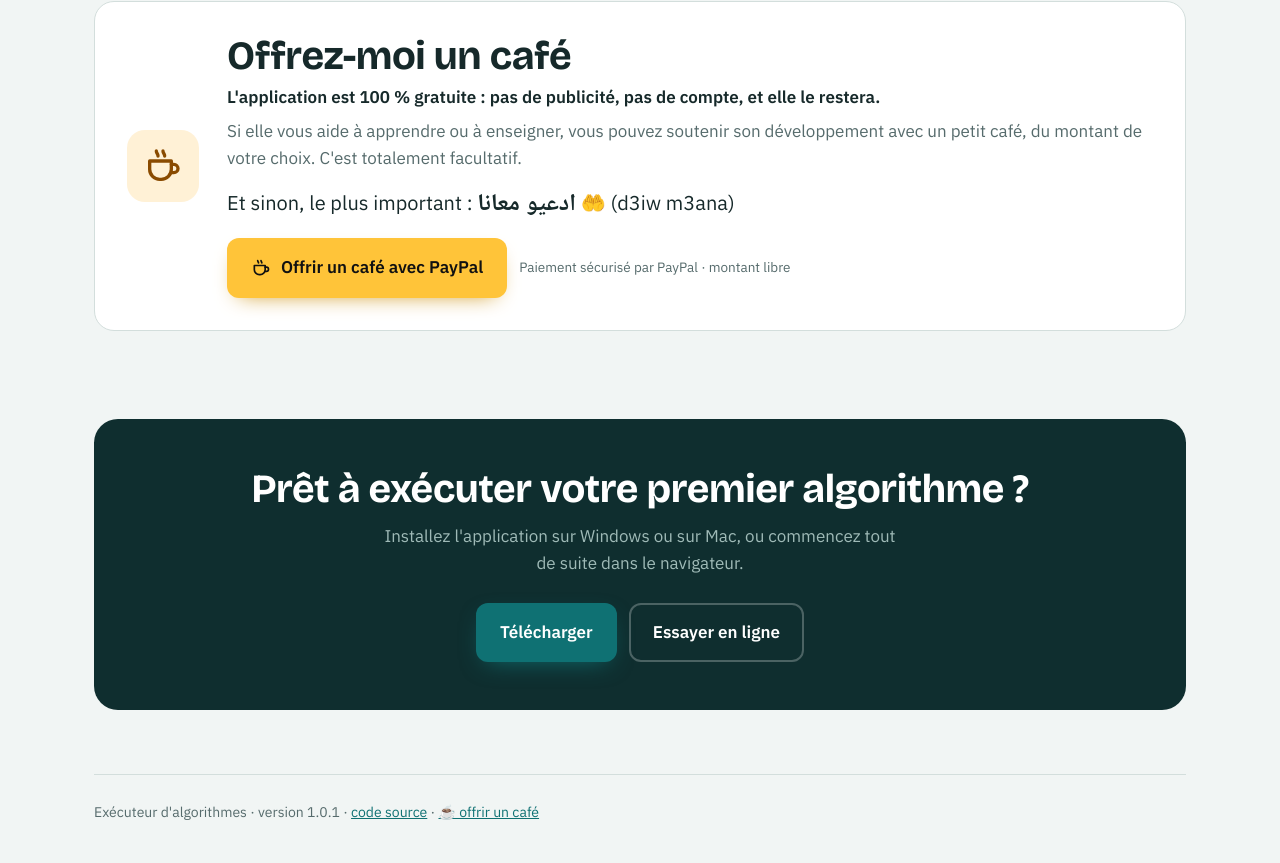
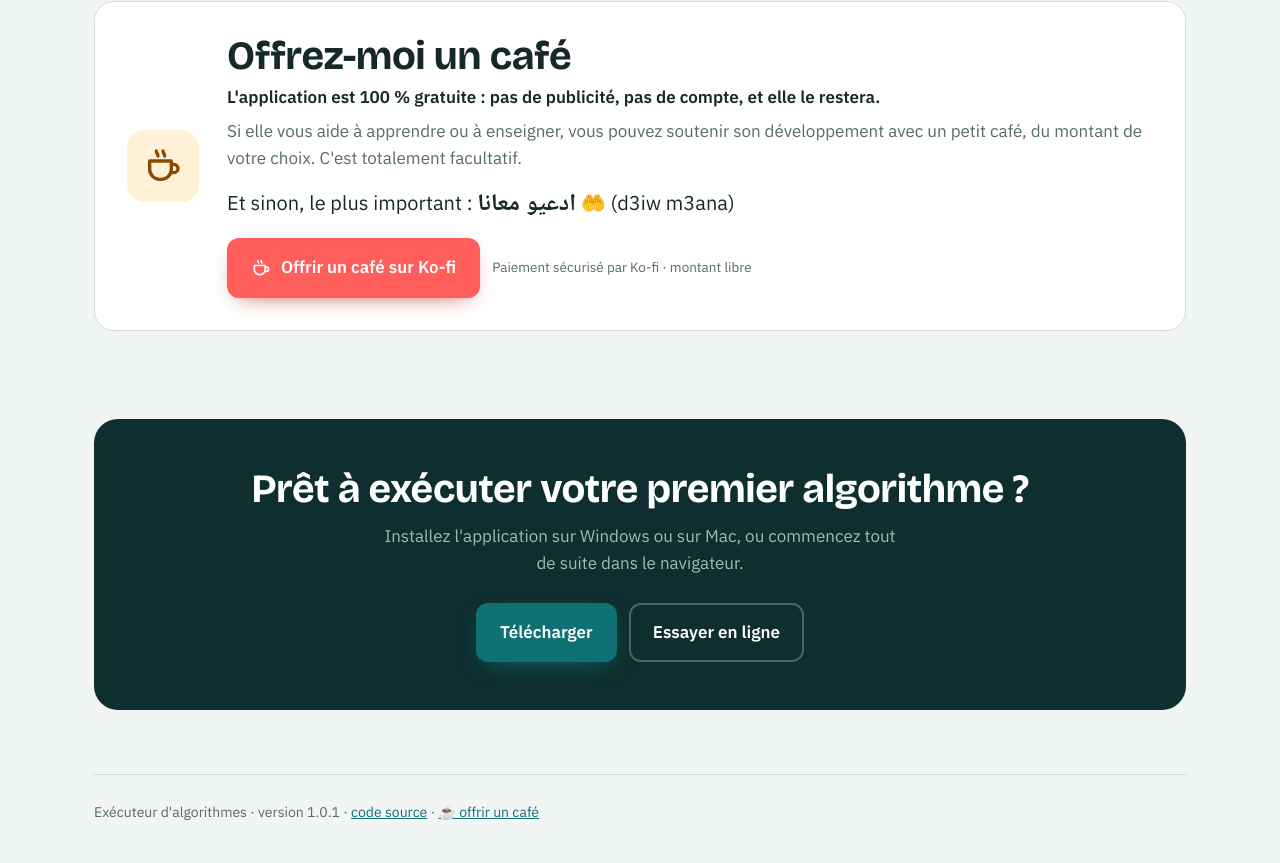
Before and after one commit to mamounbq1/executeur-algorithmes, a plain HTML site: page site/index.html in a window 1280 px wide. Shown: the part 5147-6010 px from the top of the page. Drawn offline with nearby package versions, Linux system fonts and the light colour scheme.

Commit message:
Site : bouton café vers Ko-fi (les dons PayPal ne sont pas acceptés dans le pays)
Co-Authored-By: Claude Opus 5.5 <noreply@anthropic.com>

```diff
--- a/site/index.html
+++ b/site/index.html
@@ -120,8 +120,8 @@ details p{color:var(--muted);margin:10px 0 0}
 .coffee .dua{font-size:20px;color:var(--ink);margin:10px 0 18px}
 .coffee .dua [lang="ar"]{font-family:"Segoe UI","Noto Naskh Arabic",Tahoma,sans-serif;font-weight:600;font-size:24px}
 .coffee .actions{display:flex;flex-wrap:wrap;gap:12px;align-items:center}
-.btn.paypal{background:#ffc439;color:#111;box-shadow:0 8px 22px -12px #c98a00}
-.btn.paypal:hover{background:#f2b52a}
+.btn.kofi{background:#ff5e5b;color:#fff;box-shadow:0 8px 22px -12px #c0302d}
+.btn.kofi:hover{background:#f04946}
 .coffee small{color:var(--muted);font-size:13.5px}
 @media (prefers-color-scheme: dark){ :root:not([data-theme="light"]) .coffee .cup{background:#3a2a10;color:#ffd58a} }
 @media (max-width:600px){ .coffee{grid-template-columns:minmax(0,1fr);padding:24px} }
@@ -292,8 +292,8 @@ footer{border-top:1px solid var(--line);padding:26px 0 40px;color:var(--muted);f
           <p>Si elle vous aide à apprendre ou à enseigner, vous pouvez soutenir son développement avec un petit café, du montant de votre choix. C'est totalement facultatif.</p>
           <p class="dua">Et sinon, le plus important : <span lang="ar" dir="rtl">ادعيو معانا</span> 🤲 <span class="tr">(d3iw m3ana)</span></p>
           <div class="actions">
-            <a class="btn paypal" href="https://ko-fi.com/exec_algo" target="_blank" rel="noopener"><svg viewBox="0 0 24 24" fill="none" stroke="currentColor" stroke-width="2" stroke-linecap="round" stroke-linejoin="round" aria-hidden="true"><path d="M4 9h13v5a6 6 0 0 1-6 6H10a6 6 0 0 1-6-6z"/><path d="M17 11h1.5a2.5 2.5 0 0 1 0 5H17"/><path d="M8 3c0 1.5 1 1.5 1 3M12 3c0 1.5 1 1.5 1 3"/></svg> Offrir un café avec PayPal</a>
-            <small>Paiement sécurisé par PayPal · montant libre</small>
+            <a class="btn kofi" href="https://ko-fi.com/exec_algo" target="_blank" rel="noopener"><svg viewBox="0 0 24 24" fill="none" stroke="currentColor" stroke-width="2" stroke-linecap="round" stroke-linejoin="round" aria-hidden="true"><path d="M4 9h13v5a6 6 0 0 1-6 6H10a6 6 0 0 1-6-6z"/><path d="M17 11h1.5a2.5 2.5 0 0 1 0 5H17"/><path d="M8 3c0 1.5 1 1.5 1 3M12 3c0 1.5 1 1.5 1 3"/></svg> Offrir un café sur Ko-fi</a>
+            <small>Paiement sécurisé par Ko-fi · montant libre</small>
           </div>
         </div>
       </div>
```
